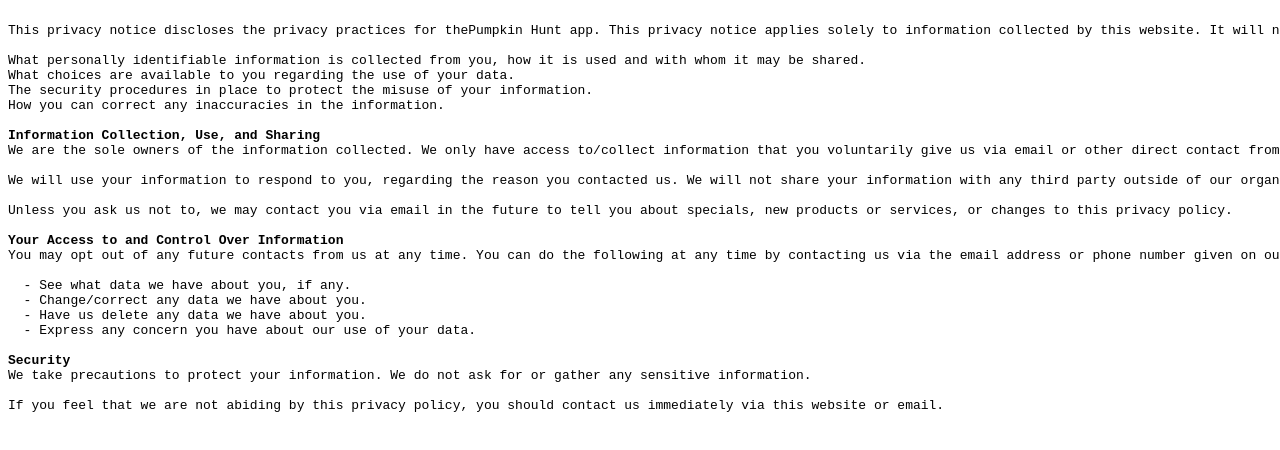
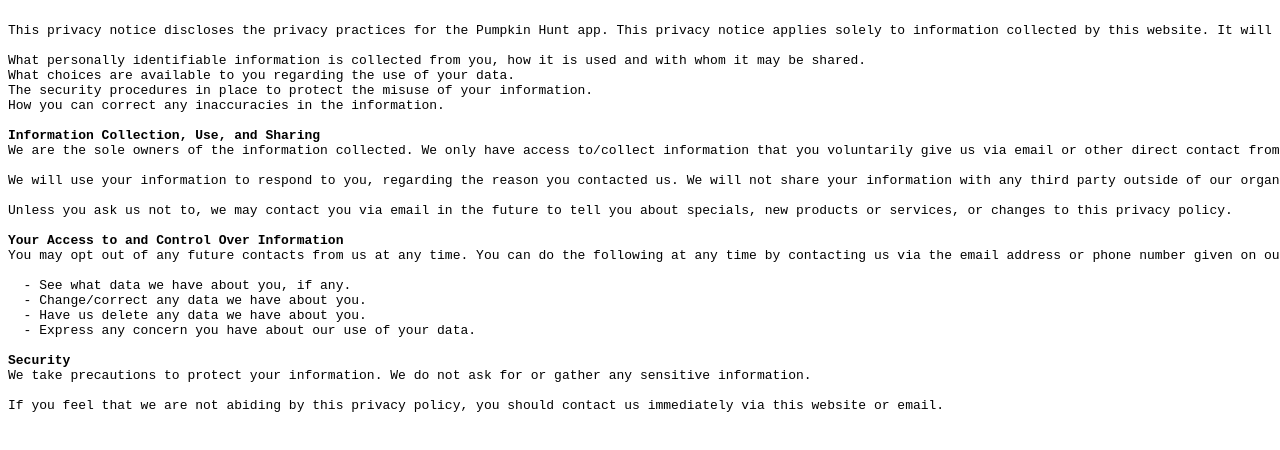
Before and after one commit to danfleck/danfleck.github.io, a plain HTML site: page privacy.html in a window 1280 px wide. Shown: the top 450 px of the page. Drawn offline with Linux system fonts and the light colour scheme.

Commit message:
Update privacy.html

```diff
--- a/privacy.html
+++ b/privacy.html
@@ -1,6 +1,6 @@
 <html><body><pre>
 
-This privacy notice discloses the privacy practices for thePumpkin Hunt app. This privacy notice applies solely to information collected by this website. It will notify you of the following:
+This privacy notice discloses the privacy practices for the Pumpkin Hunt app. This privacy notice applies solely to information collected by this website. It will notify you of the following:
 
 What personally identifiable information is collected from you, how it is used and with whom it may be shared.
 What choices are available to you regarding the use of your data.
```
